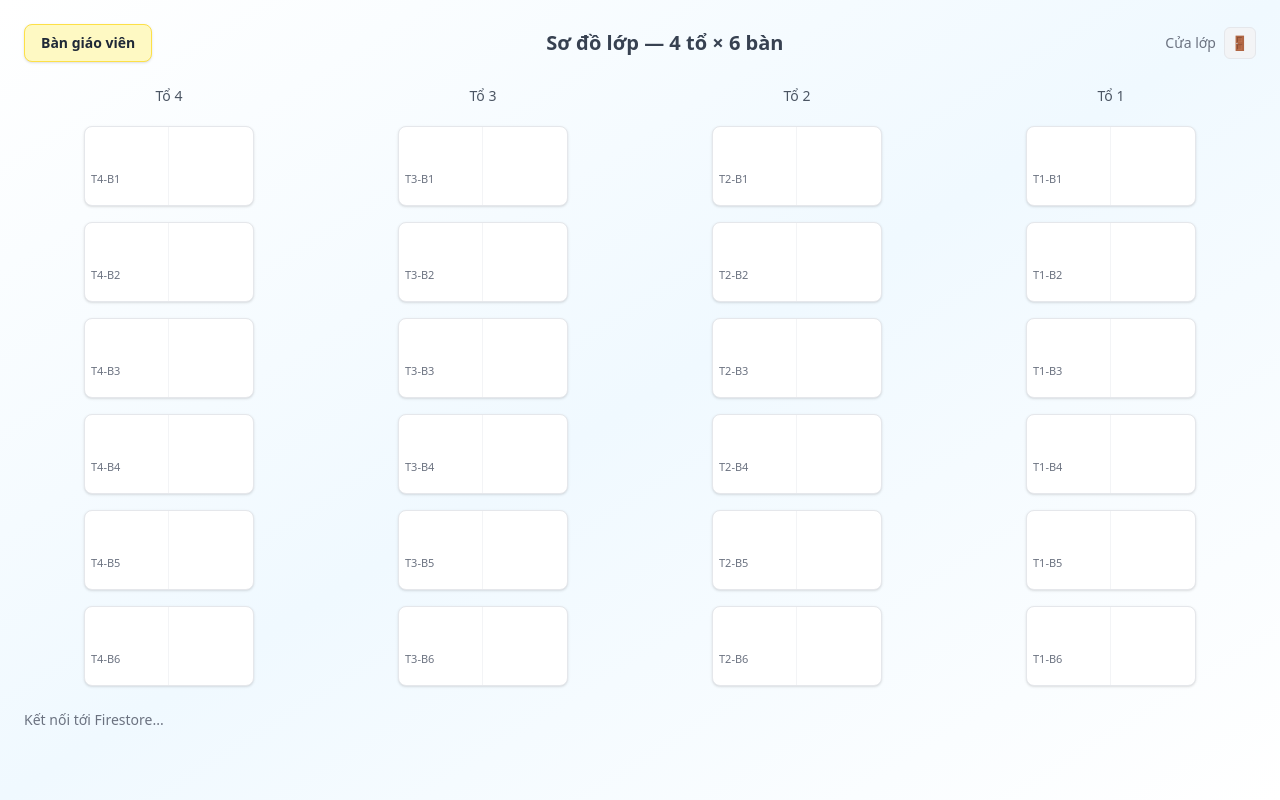
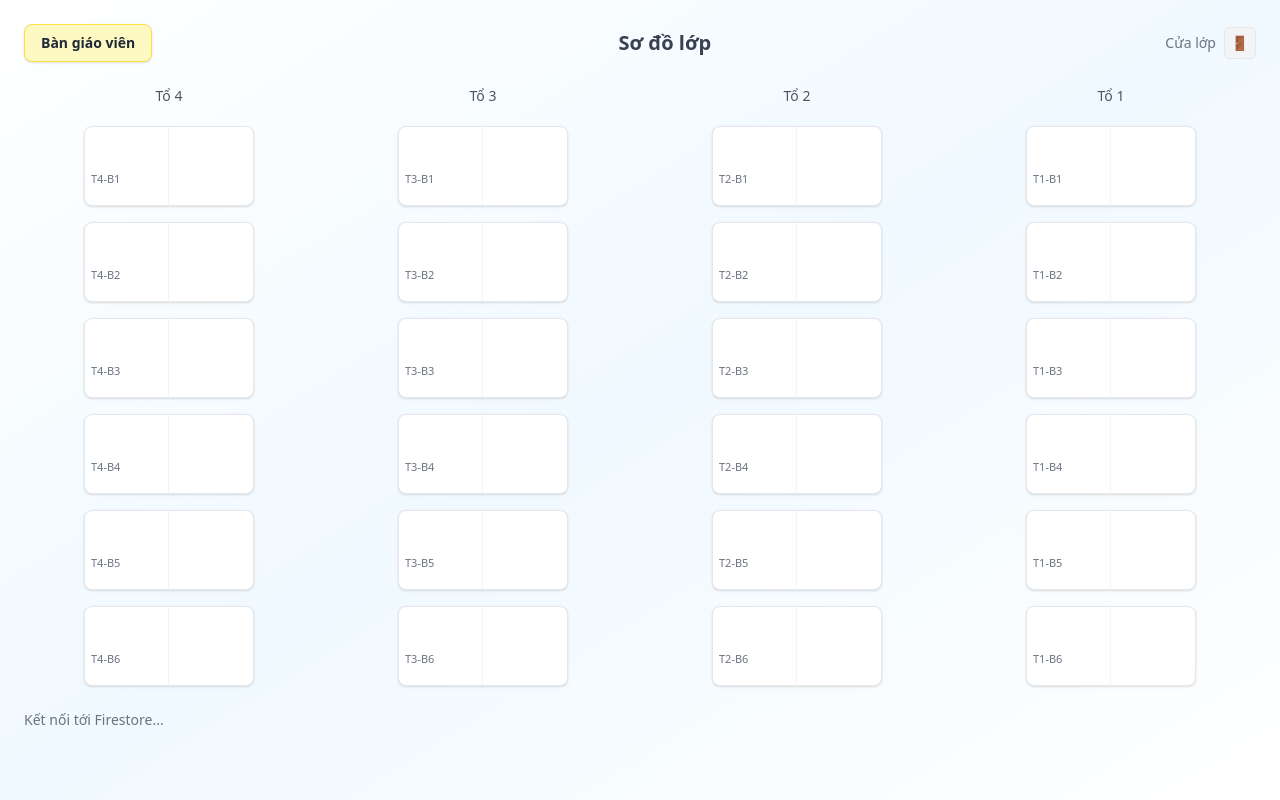
Before and after one commit to Dang2nek/sodolop, a React app: page index.html in a window 1280 px wide. Built offline with nearby package versions, Linux system fonts and the light colour scheme; no server answers.

Commit message:
Update index.html

```diff
--- a/index.html
+++ b/index.html
@@ -27,7 +27,7 @@
         <div class="text-sm text-gray-500"> </div>
       </div>
 
-      <h1 class="text-xl font-bold text-gray-700">Sơ đồ lớp — 4 tổ × 6 bàn</h1>
+      <h1 class="text-xl font-bold text-gray-700">Sơ đồ lớp</h1>
 
       <div class="flex items-center space-x-2">
         <div class="text-sm text-gray-500">Cửa lớp</div>
```
